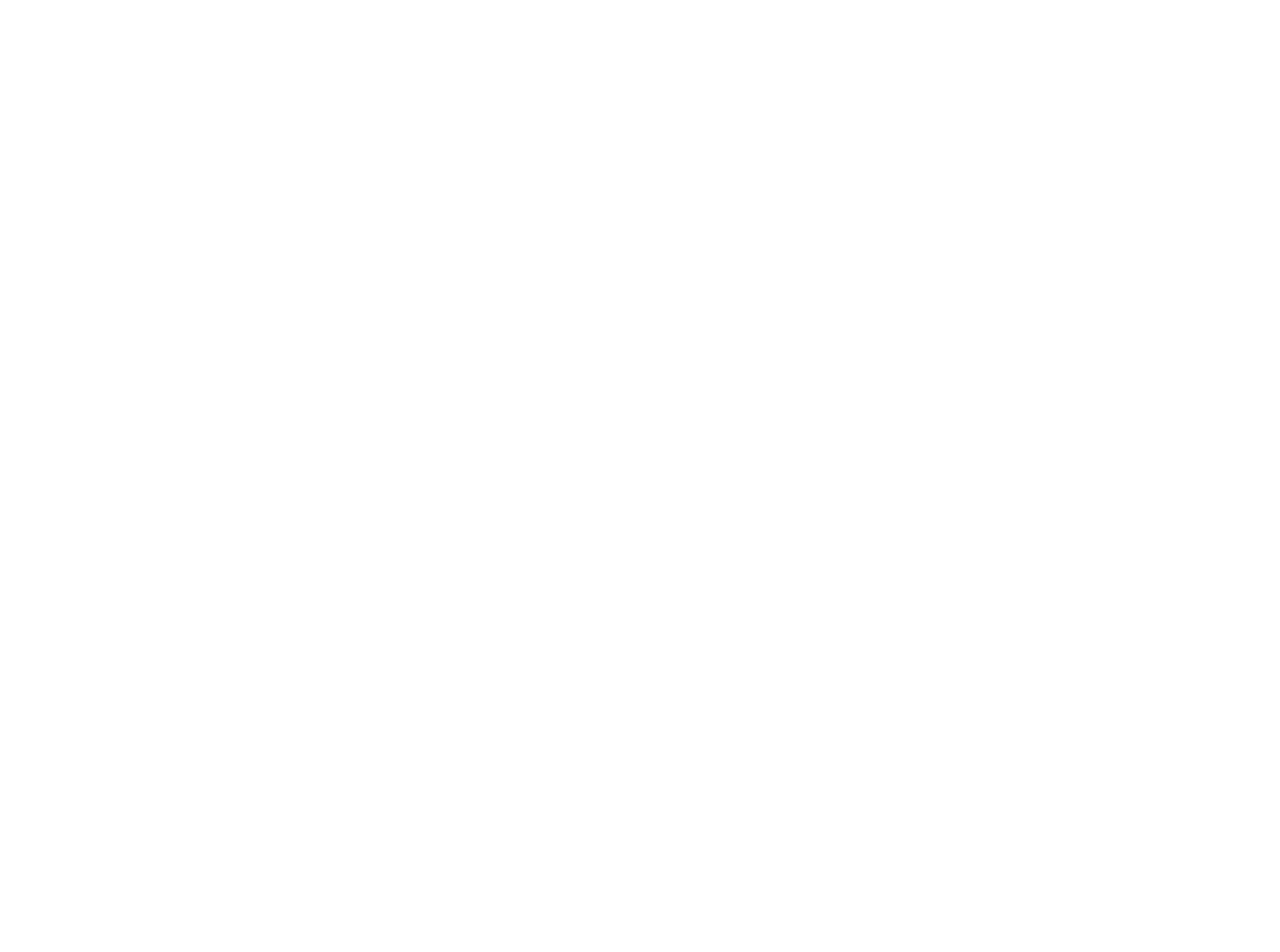
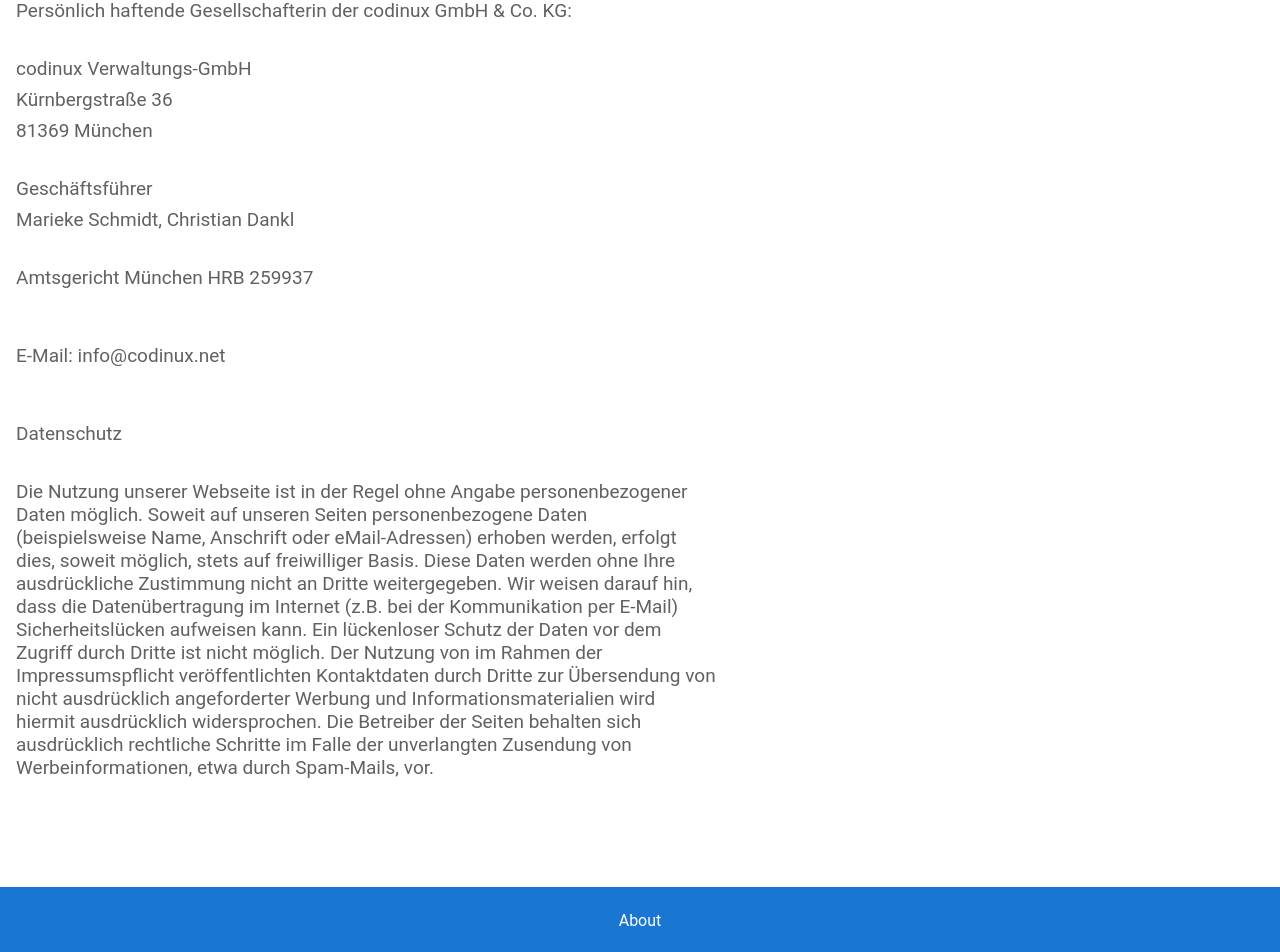
Before and after one commit to codinux-gmbh/codinuxWebsite, an Angular app: page /about in a window 1280 px wide. Before the commit this address led to /. Shown: the part 348-1300 px from the top of the page. Before the commit the page ends 800 px from the top, so only its background shows below. Built offline with nearby package versions, Linux system fonts and the light colour scheme.

Commit message:
Implemented footer and about page

```diff
--- a/src/app/app.component.html
+++ b/src/app/app.component.html
@@ -3,3 +3,5 @@
 <div class="container">
   <router-outlet></router-outlet>
 </div>
+
+<app-footer></app-footer>
--- /dev/null
+++ b/src/app/components/about/about.component.css
@@ -0,0 +1,16 @@
+
+.about-line {
+    font-size: 19px;
+
+    max-width: 700px;
+
+    margin-bottom: 8px;
+}
+
+.about-new-paragraph {
+    margin-top: 35px;
+}
+
+.about-new-section {
+    margin-top: 55px;
+}
--- /dev/null
+++ b/src/app/components/about/about.component.html
@@ -0,0 +1,55 @@
+<h1>About</h1>
+
+<div>
+    <div class="about-line">codinux GmbH & Co. KG</div>
+    <div class="about-line">Kürnbergstraße 36</div>
+    <div class="about-line">81369 München</div>
+</div>
+
+<div class="about-new-paragraph">
+    <div class="about-line">Amtsgericht München HRA 112993</div>
+</div>
+
+
+<div class="about-new-paragraph, about-new-section">
+    <div class="about-line">Persönlich haftende Gesellschafterin der codinux GmbH & Co. KG:</div>
+</div>
+
+<div class="about-new-paragraph">
+    <div class="about-line">codinux Verwaltungs-GmbH</div>
+    <div class="about-line">Kürnbergstraße 36</div>
+    <div class="about-line">81369 München</div>
+</div>
+
+<div class="about-new-paragraph">
+    <div class="about-line">Geschäftsführer</div>
+    <div class="about-line">Marieke Schmidt, Christian Dankl</div>
+</div>
+
+<div class="about-new-paragraph">
+    <div class="about-line">Amtsgericht München HRB 259937</div>
+</div>
+
+
+<div class="about-new-paragraph, about-new-section">
+    <div class="about-line">E-Mail: info@codinux.net</div>
+</div>
+
+
+<div class="about-new-paragraph, about-new-section">
+    <div class="about-line">Datenschutz</div>
+</div>
+
+<div class="about-new-paragraph">
+    <div class="about-line">
+        Die Nutzung unserer Webseite ist in der Regel ohne Angabe personenbezogener Daten möglich.
+        Soweit auf unseren Seiten personenbezogene Daten (beispielsweise Name, Anschrift oder eMail-Adressen) erhoben werden,
+        erfolgt dies, soweit möglich, stets auf freiwilliger Basis. Diese Daten werden ohne Ihre ausdrückliche Zustimmung
+        nicht an Dritte weitergegeben. Wir weisen darauf hin, dass die Datenübertragung im Internet
+        (z.B. bei der Kommunikation per E-Mail) Sicherheitslücken aufweisen kann. Ein lückenloser Schutz der Daten vor dem
+        Zugriff durch Dritte ist nicht möglich. Der Nutzung von im Rahmen der Impressumspflicht veröffentlichten Kontaktdaten
+        durch Dritte zur Übersendung von nicht ausdrücklich angeforderter Werbung und Informationsmaterialien wird hiermit
+        ausdrücklich widersprochen. Die Betreiber der Seiten behalten sich ausdrücklich rechtliche Schritte im Falle der
+        unverlangten Zusendung von Werbeinformationen, etwa durch Spam-Mails, vor.
+    </div>
+</div>
--- /dev/null
+++ b/src/app/components/about/about.component.ts
@@ -0,0 +1,15 @@
+import { Component, OnInit } from '@angular/core';
+
+@Component({
+  selector: 'app-about',
+  templateUrl: './about.component.html',
+  styleUrls: ['./about.component.css']
+})
+export class AboutComponent implements OnInit {
+
+  constructor() { }
+
+  ngOnInit(): void {
+  }
+
+}
--- /dev/null
+++ b/src/app/components/footer/footer.component.css
@@ -0,0 +1,5 @@
+
+.footer-link {
+    margin-left: auto;
+    margin-right: auto;
+}
--- /dev/null
+++ b/src/app/components/footer/footer.component.html
@@ -0,0 +1,2 @@
+
+<a class="footer-link" [routerLink]="[ 'about' ]">About</a>
--- /dev/null
+++ b/src/app/components/footer/footer.component.ts
@@ -0,0 +1,15 @@
+import { Component, OnInit } from '@angular/core';
+
+@Component({
+  selector: 'app-footer',
+  templateUrl: './footer.component.html',
+  styleUrls: ['./footer.component.css']
+})
+export class FooterComponent implements OnInit {
+
+  constructor() { }
+
+  ngOnInit(): void {
+  }
+
+}
--- a/src/styles.css
+++ b/src/styles.css
@@ -107,7 +107,7 @@
 
 /* Top Bar */
 
-app-top-bar {
+app-top-bar, app-footer {
   width: 100%;
   height: 68px;
   background-color: #1976d2;
@@ -118,9 +118,18 @@
   align-items: center;
 }
 
-app-top-bar h1 {
+app-top-bar h1, app-footer .footer-link {
   color: white;
   margin: 0;
+}
+
+app-footer {
+  margin-top: 100px;
+
+  display: flex;
+  align-items: center;
+  justify-content: center;
+  flex-direction: row;
 }
 
 
```
Also changed, not shown: src/app/app.module.ts (+6 -1 lines), 2 other files (tests, documents, lock files or other folders).
